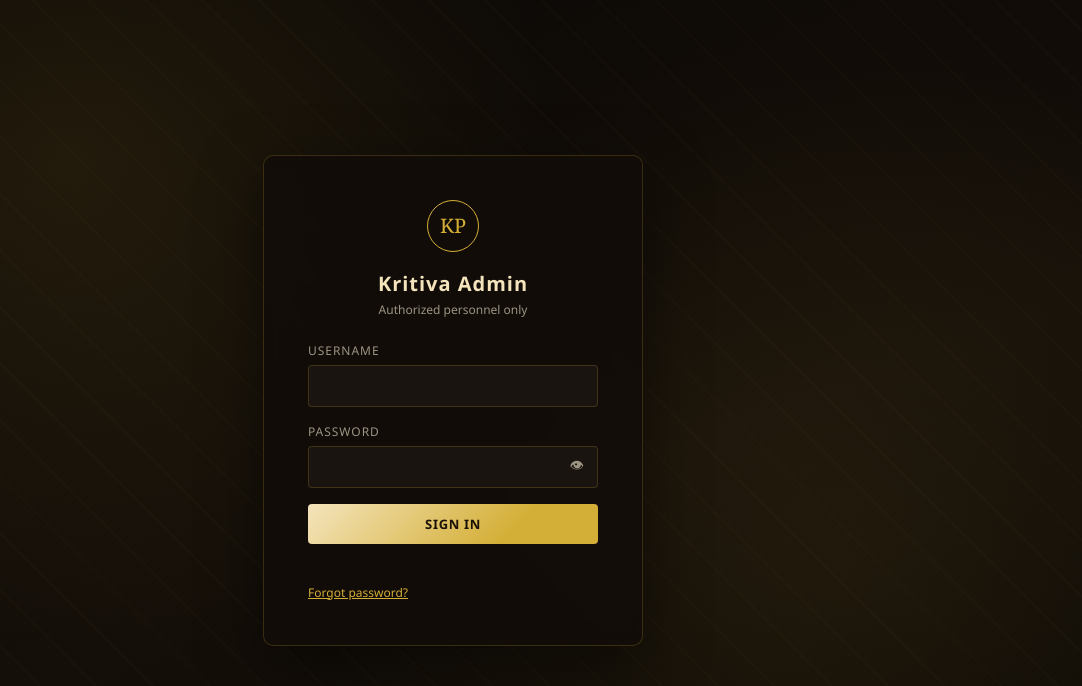
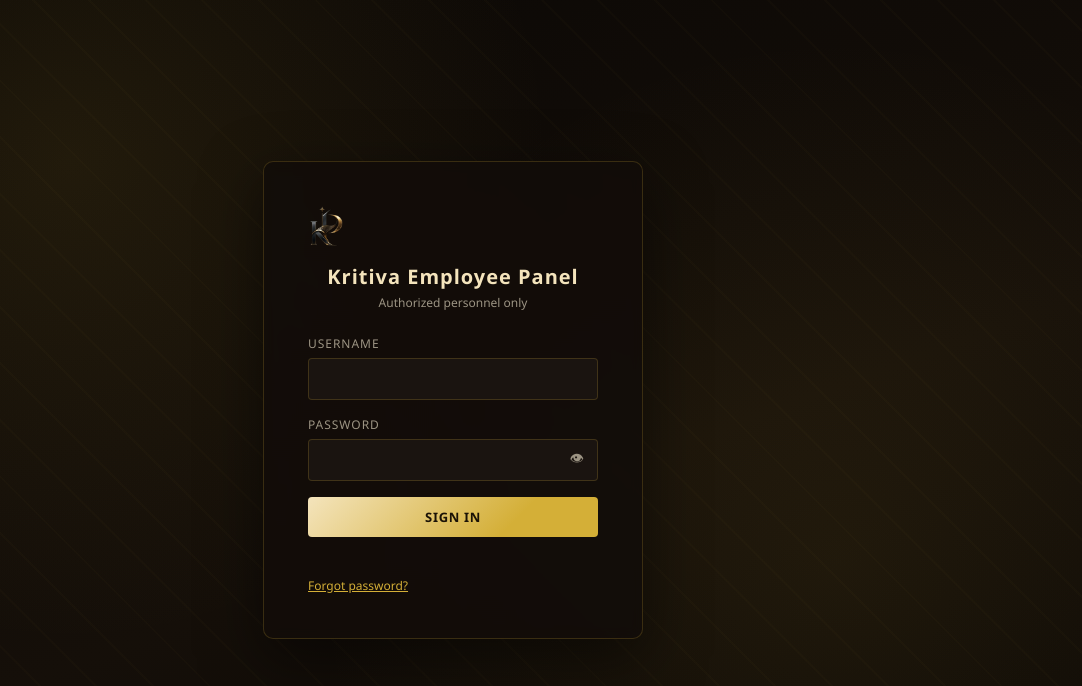
Before and after one commit to goldy2307/kritivaprod, a website: page public/admin/index.html in a window 1280 px wide. Shown: the whole page, without its empty margins (187-1269 px from the left). Drawn offline with Linux system fonts and the light colour scheme.

Commit message:
Added Logo

```diff
--- a/public/admin/index.html
+++ b/public/admin/index.html
@@ -3,7 +3,9 @@
 <head>
 <meta charset="UTF-8">
 <meta name="viewport" content="width=device-width, initial-scale=1.0">
-<title>Kritiva Admin</title>
+<link rel="icon" type="image/png" href="/assets/kp_logo_png.png">
+<link rel="apple-touch-icon" href="/assets/kp_logo_png.png">
+<title>Kritiva Employee Panel</title>
 <meta name="robots" content="noindex, nofollow">
 <style>
 :root{--bg:#0a0705;--panel:#120d09;--gold:#d4af37;--gold-l:#f4e4bc;--line:rgba(212,175,55,0.2);--ink:#f0ece2;--dim:#9c9483;--danger:#c0392b;--ok:#2e8b57}
@@ -120,8 +122,8 @@ tr:last-child td{border-bottom:none}
 <!-- LOGIN -->
 <div id="loginView">
   <div class="login-box">
-    <div class="lg-logo">KP</div>
-    <h1>Kritiva Admin</h1>
+    <img src="/assets/kp_logo_png.png" alt="Kritiva Productions" style="height:40px;margin-bottom:12px">
+    <h1>Kritiva Employee Panel</h1>
     <p>Authorized personnel only</p>
     <form id="loginForm">
       <div class="field"><label>Username</label><input type="text" id="loginUser" required></div>
@@ -179,7 +181,8 @@ tr:last-child td{border-bottom:none}
 <!-- DASHBOARD -->
 <div id="dashView" class="hidden">
   <div class="sidebar">
-    <h2>KRITIVA ADMIN</h2>
+   <img src="/assets/kp_logo_png.png" style="width:40px;display:block;margin:0 auto 12px auto">
+<h2>Employee Panel</h2>
     <div class="who" id="whoami"></div>
     <div class="navitem active" data-view="overview">Overview</div>
     <div class="navitem" data-view="bookings">Bookings</div>
```
Also changed, not shown: public/index.html (+6 -3 lines).
